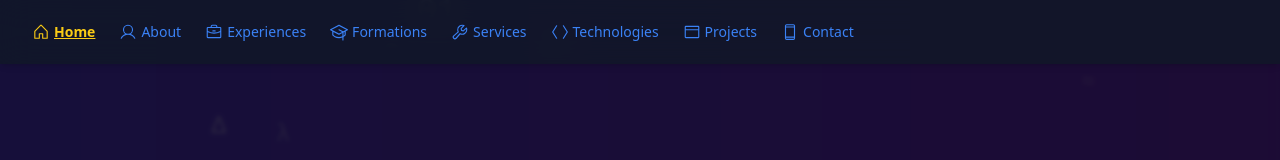
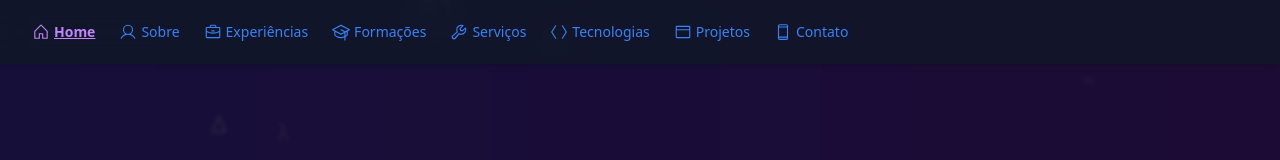
Before and after one commit to andersondev96/portfolio-dev, a Next.js app: page / in a window 1280 px wide. Shown: the top 160 px of the page. Built offline with nearby package versions, Linux system fonts and the light colour scheme.

Commit message:
feat: Customizing title and favicon

```diff
--- /dev/null
+++ b/src/components/BackToTopButton.tsx
@@ -0,0 +1,45 @@
+import { useEffect, useState } from "react";
+import { ArrowUp } from "@phosphor-icons/react";
+
+export function BackToTopButton() {
+  const [isVisible, setIsVisible] = useState(false);
+
+  useEffect(() => {
+    function toggleVisibility() {
+      setIsVisible(window.pageYOffset > 300); // aparece depois de 300px scroll
+    }
+
+    window.addEventListener("scroll", toggleVisibility);
+    toggleVisibility();
+
+    return () => window.removeEventListener("scroll", toggleVisibility);
+  }, []);
+
+  function scrollToTop() {
+    window.scrollTo({ top: 0, behavior: "smooth" });
+  }
+
+  if (!isVisible) return null;
+
+  return (
+    <button
+      onClick={scrollToTop}
+      aria-label="Voltar ao topo"
+      className="
+        fixed
+        bottom-8
+        right-8
+        bg-purple-600
+        text-gray-200
+        p-3
+        rounded-full
+        shadow-lg
+        hover:bg-purple-500
+        transition
+        z-50
+      "
+    >
+      <ArrowUp size={24} weight="bold" />
+    </button>
+  );
+}
--- a/src/components/banner.tsx
+++ b/src/components/banner.tsx
@@ -3,6 +3,7 @@
 import { Button } from "./ui/button";
 import { motion } from "framer-motion";
 import { TechBackground } from "./TechBackground";
+import Head from "next/head";
 
 export function Banner() {
   return (
--- a/src/components/header.tsx
+++ b/src/components/header.tsx
@@ -1,16 +1,15 @@
 import { useEffect, useRef, useState } from "react";
 import { BracketsAngle, Browser, DeviceMobile, House, User, Wrench, GraduationCap, Briefcase } from "@phosphor-icons/react";
-import Link from "next/link";
 
 const sections = [
-  "#home",
-  "#about",
-  "#experiences",
-  "#formations",
-  "#services",
-  "#technologies",
-  "#projects",
-  "#contact",
+  { id: "#home", label: "Home", icon: House },
+  { id: "#about", label: "Sobre", icon: User },
+  { id: "#experiences", label: "Experiências", icon: Briefcase },
+  { id: "#formations", label: "Formações", icon: GraduationCap },
+  { id: "#services", label: "Serviços", icon: Wrench },
+  { id: "#technologies", label: "Tecnologias", icon: BracketsAngle },
+  { id: "#projects", label: "Projetos", icon: Browser },
+  { id: "#contact", label: "Contato", icon: DeviceMobile },
 ];
 
 export function Header() {
@@ -24,14 +23,14 @@ export function Header() {
       debounceTimeout.current = setTimeout(() => {
         let currentSection = "#home"; // padrão
 
-        for (const sectionId of sections) {
-          const section = document.querySelector(sectionId);
-          if (!section) continue;
+        for (const section of sections) {
+          const element = document.querySelector(section.id);
+          if (!element) continue;
 
-          const rect = section.getBoundingClientRect();
+          const rect = element.getBoundingClientRect();
 
           if (rect.top <= 150) {
-            currentSection = sectionId;
+            currentSection = section.id;
           }
         }
 
@@ -50,12 +49,13 @@ export function Header() {
     return () => {
       window.removeEventListener("scroll", onScroll);
       window.removeEventListener("hashchange", onHashChange);
+      if (debounceTimeout.current) clearTimeout(debounceTimeout.current)
     };
   }, []);
 
   function linkClass(hash: string) {
     const baseClass = "flex items-center gap-1 hover:underline";
-    const activeClass = "underline font-bold text-yellow-400";
+    const activeClass = "underline font-bold text-purple-400";
     return hash === activeHash ? `${baseClass} ${activeClass}` : baseClass;
   }
 
@@ -66,8 +66,8 @@ export function Header() {
       const yOffset = -60
       const y = element.getBoundingClientRect().top + window.pageYOffset + yOffset
       window.scrollTo({ top: y, behavior: "smooth" })
-    history.pushState(null, "", hash)
-    setActiveHash(hash)
+      history.pushState(null, "", hash)
+      setActiveHash(hash)
     }
   }
 
@@ -78,30 +78,16 @@ export function Header() {
     >
       <div className="mx-auto flex max-w-7xl items-center h-16 px-4 md:px-6 lg:px-8">
         <nav className="flex gap-4 md:gap-6 text-sm font-medium text-white">
-          {sections.map((sectionId) => {
-            let Icon;
-            switch (sectionId) {
-              case "#home": Icon = House; break;
-              case "#about": Icon = User; break;
-              case "#experiences": Icon = Briefcase; break;
-              case "#formations": Icon = GraduationCap; break;
-              case "#services": Icon = Wrench; break;
-              case "#technologies": Icon = BracketsAngle; break;
-              case "#projects": Icon = Browser; break;
-              case "#contact": Icon = DeviceMobile; break;
-              default: Icon = House;
-            }
-            return (
-              <a
-                key={sectionId}
-                href={sectionId}
-                onClick={(e) => handleLinkClick(e, sectionId)}
-                className={linkClass(sectionId)}
-              >
-                <Icon size={18} /> {sectionId.replace("#", "").charAt(0).toUpperCase() + sectionId.slice(2)}
-              </a>
-            );
-          })}
+          {sections.map(({ id, label, icon: Icon }) => (
+            <a
+              key={id}
+              href={id}
+              onClick={(e) => handleLinkClick(e, id)}
+              className={linkClass(id)}
+            >
+              <Icon size={18} /> {label}
+            </a>
+          ))}
         </nav>
       </div>
     </header>
--- a/src/pages/_app.page.tsx
+++ b/src/pages/_app.page.tsx
@@ -2,6 +2,8 @@ import type { AppProps } from "next/app";
 import { Geist, Geist_Mono } from "next/font/google";
 import "@/styles/globals.css";
 import { AppLayout } from "@/layouts/app";
+import { BackToTopButton } from "@/components/BackToTopButton";
+import Head from "next/head";
 
 const geistSans = Geist({
   variable: "--font-geist-sans",
@@ -18,10 +20,17 @@ export default function App({
   pageProps
 }: AppProps) {
   return (
-    <div className={`${geistSans.variable} ${geistMono.variable} font-sans antialiased`}>
-      <AppLayout>
-        <Component {...pageProps} />
-      </AppLayout>
-    </div>
+    <>
+      <Head>
+        <title>Portfolio - Anderson Fernandes</title>
+        <meta name="description" content="Portfolio pessoal do Anderson Fernandes, desenvolvedor web Full Stack." />
+      </Head>
+      <div className={`${geistSans.variable} ${geistMono.variable} font-sans antialiased`}>
+        <AppLayout>
+          <Component {...pageProps} />
+          <BackToTopButton />
+        </AppLayout>
+      </div>
+    </>
   );
 }
--- a/src/pages/_document.page.tsx
+++ b/src/pages/_document.page.tsx
@@ -9,8 +9,10 @@ export default function Document({
     <Html lang="pt">
       <Head>
         <link rel="preconnect" href="https://fonts.googleapis.com" />
-        <title>Portfolio</title>
         <link rel="preconnect" href="https://fonts.gstatic.com" crossOrigin="anonymous" />
+        <link rel="icon" href="/favicon.ico" sizes="any" />
+        <link rel="icon" type="image/png" sizes="32x32" href="/favicon-32x32.png" />
+        <link rel="icon" type="image/png" sizes="16x16" href="/favicon-16x16.png" />
       </Head>
       <body>
         <Main />
--- a/src/pages/index.page.tsx
+++ b/src/pages/index.page.tsx
@@ -10,6 +10,9 @@ import { Technologies } from "@/components/technologies"
 
 export default function Home() {
   return (
+    <>
+    <title>Portfolio - Anderson Fernandes </title>
+    <meta name="description" content="Portfolio de Anderson Fernandes, desenvolvedor Web" />
     <main className="w-full">
      <Banner />
      <AboutMe />
@@ -21,5 +24,6 @@ export default function Home() {
      <Contact />
      <Footer />
     </main>
+    </>
   )
 }
```
Also changed, not shown: public/favicon-16x16.png (added), public/favicon-32x32.png (added).
